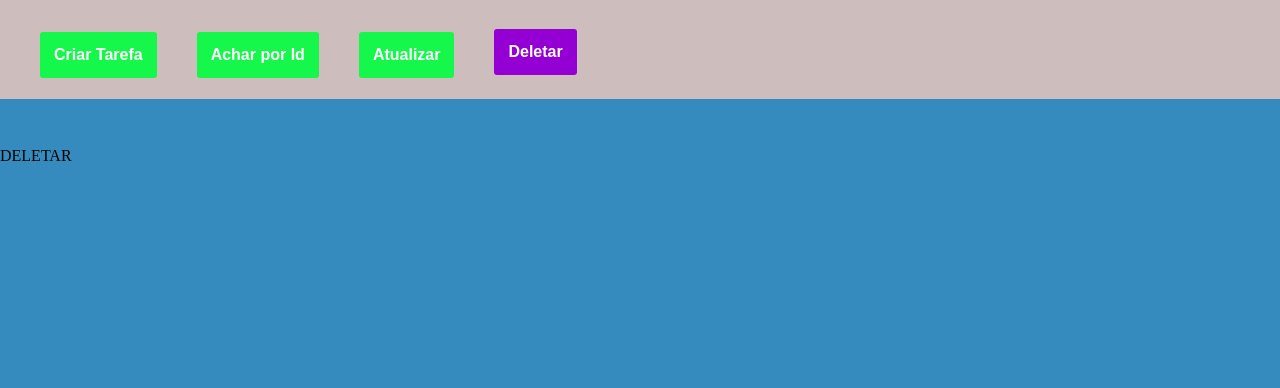
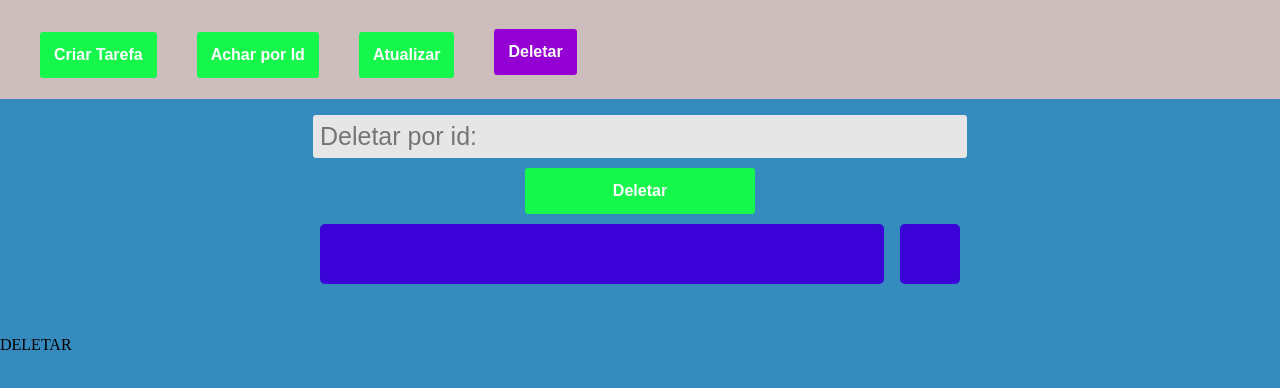
Before and after one commit to renatotl/fazer-lista, a React (Create React App) app: page / in a window 1280 px wide. Both pictures are taken after a click on the button "Deletar". Shown: the top 388 px of the page. Built offline with nearby package versions, Linux system fonts and the light colour scheme.

Commit message:
feat: deletar

```diff
--- /dev/null
+++ b/src/components/DeletarAgenda/DeletarAgenda.css
@@ -0,0 +1,41 @@
+.container{
+    display:flex;
+    align-items:center;
+    flex-direction:column;
+}
+
+.container h1{
+    margin: 84px 0 30px;
+    }
+
+
+    .container input {
+        width: 50%;
+        padding: 100px;
+        background: #e6e6e6;
+        border-radius: 3px;
+        border: none;
+        font-size: 25px;
+      }
+
+      .container button {
+        width: 18%;
+        padding: 14px;
+        font-weight: 700;
+        background: #16f74b;
+        color: #fff;
+        border-radius: 3px;
+        margin: 10px 0 0px;
+        border: none;
+        cursor: pointer;
+        transition: filter 0.2s;
+        font-size: 16px;
+      }
+
+      .container button:hover {
+        filter: brightness(0.9);
+      }
+
+      .IDD{
+        padding:1rem;
+      }
--- /dev/null
+++ b/src/components/DeletarAgenda/DeletarAgenda.jsx
@@ -0,0 +1,54 @@
+import "./DeletarAgenda"
+import React, {useState} from "react"
+// import {agendas} from "../Mocks/agendas.js"
+import {CardId} from "../CardId/CardId.jsx"
+import {Api} from "../Utils/Api.js"
+
+
+
+export function DeletarAgenda(){
+
+
+
+    const [idi, setIdi] = useState([]);
+
+
+    function twoHandle(){
+        findByIdAgenda()
+
+    }
+
+//    function handleId(){
+//     const idComparado = agendas.findById(idi )
+
+//     setIdi((prevState) => [...prevState, idComparado]);
+
+//    }
+
+//const response =  Api.agendaById((i) => i.id == id);
+
+
+   const findByIdAgenda = async () => {
+    const input = document.querySelector('#inputId');//foi esse cara id="inputId"
+    console.log(input)
+    const id = input.value;
+    console.log(id)
+    const response = await Api.getAgendaById(id);
+    console.log(response)
+    setIdi(response);
+
+}
+
+
+
+
+    return (
+ <div className="container">
+          <input className="IDD"  id="inputId" name="inputId" type="text" placeholder="Deletar por id:" onChange={(event) => setIdi(event.target.value)}></input>
+           <button type="button" onClick={twoHandle}>Deletar</button>
+           {
+            <CardId text={idi.text} id={idi.id} />}
+        </div>
+
+    )
+}
--- a/src/components/Header/Header.jsx
+++ b/src/components/Header/Header.jsx
@@ -4,8 +4,9 @@ import {PegarId} from "../PegarId/PegarId.jsx"
 // import {Card} from "../Card/Card.jsx"
 import { AtualizarAgenda } from "../AtualizarAgenda/AtualizarAgenda.jsx";
 import { ActionMode } from "constants/index";
+import {DeletarAgenda} from "../DeletarAgenda/DeletarAgenda.jsx"
 
-export function Header({setCriar,setId, setAtualizando, mode//setLista
+export function Header({setCriar,setId, setAtualizando, mode,setDeletando//setLista
 }){
 
 
@@ -22,6 +23,9 @@ export function Header({setCriar,setId, setAtualizando, mode//setLista
   const badgeCounterAtualizar = (canRander) =>
   Boolean(canRander) && (< AtualizarAgenda disabled={mode !== ActionMode.NORMAL}/>) ;
 
+
+  const badgeCounterDeletar = (canRander) =>
+  Boolean(canRander) && (< DeletarAgenda disabled={mode !== ActionMode.NORMAL}/>) ;
 
   //disabled={mode !== ActionMode.NORMAL}
 
@@ -42,7 +46,7 @@ return (
 
       {badgeCounterAtualizar(setAtualizando)}
 
-
+      {badgeCounterDeletar(setDeletando)}
      {/* {badgeCounterLista(setLista)} */}
 
     </header>
```
